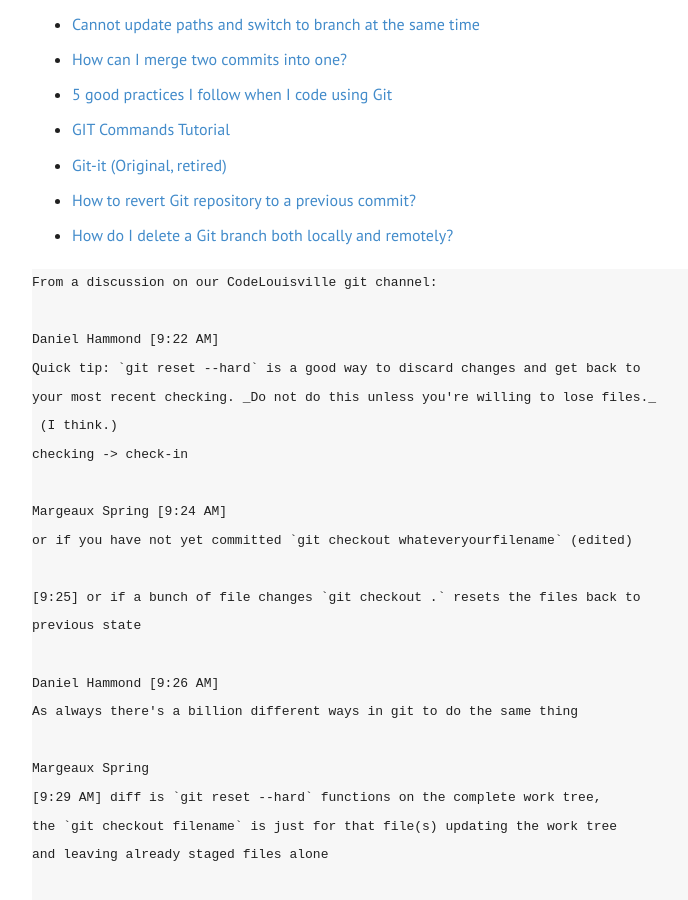
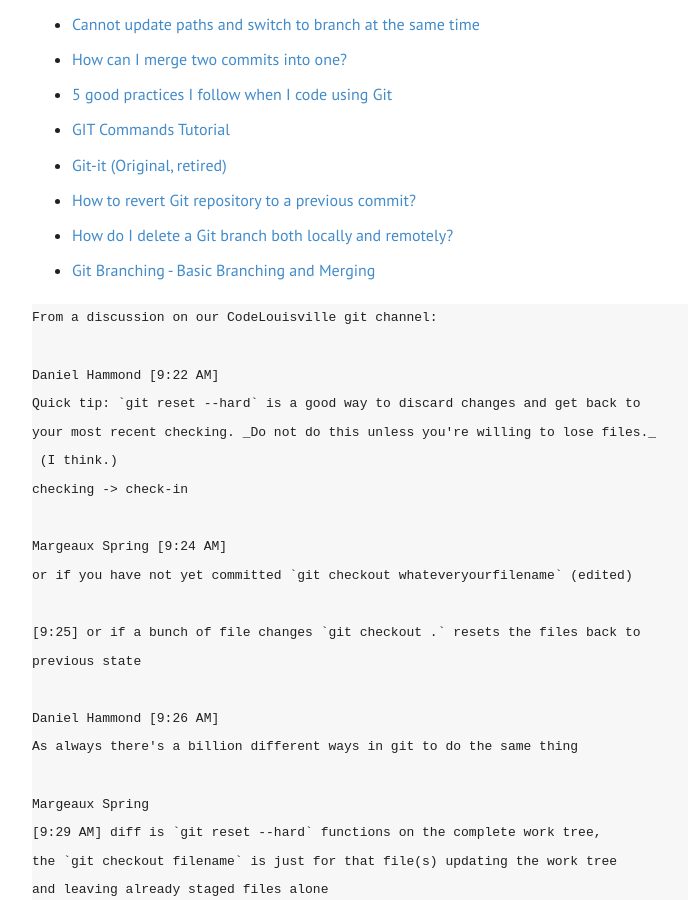
Before and after one commit to keithostertag/keithostertag.github.io, a Jekyll site: the page built from _posts/2017-10-12-useful-links-for-using-git.md, in a window 1280 px wide and 900 px high, scrolled down 546 px. Shown: the whole window, without its empty margins (160-848 px from the left). Built offline with Jekyll 4.4.1, drawn with Linux system fonts in a browser that asks for light colours.

Commit message:
added link to git page

````diff
--- a/_posts/2017-10-12-useful-links-for-using-git.md
+++ b/_posts/2017-10-12-useful-links-for-using-git.md
@@ -17,6 +17,7 @@
 * [Git-it (Original, retired)](https://github.com/jlord/git-it)
 * [How to revert Git repository to a previous commit?](https://stackoverflow.com/questions/4114095/how-to-revert-git-repository-to-a-previous-commit)
 * [How do I delete a Git branch both locally and remotely?](https://stackoverflow.com/questions/2003505/how-do-i-delete-a-git-branch-both-locally-and-remotely)
+* [Git Branching - Basic Branching and Merging](https://git-scm.com/book/en/v2/Git-Branching-Basic-Branching-and-Merging)
 
 ```
 From a discussion on our CodeLouisville git channel:
````
